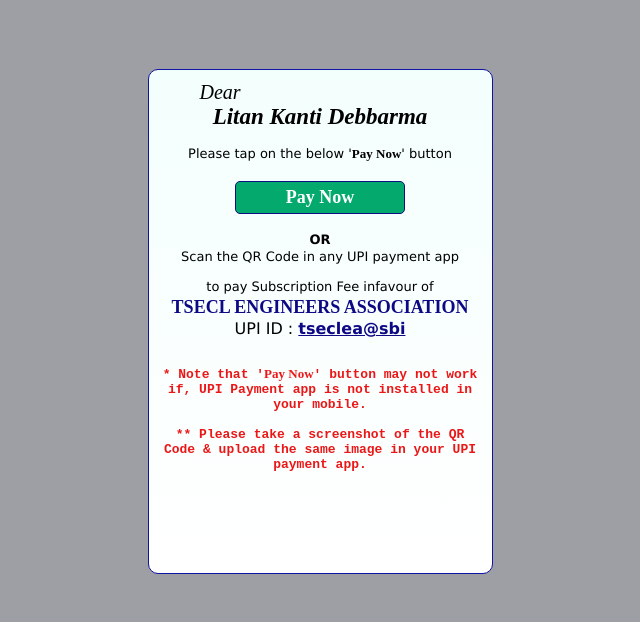
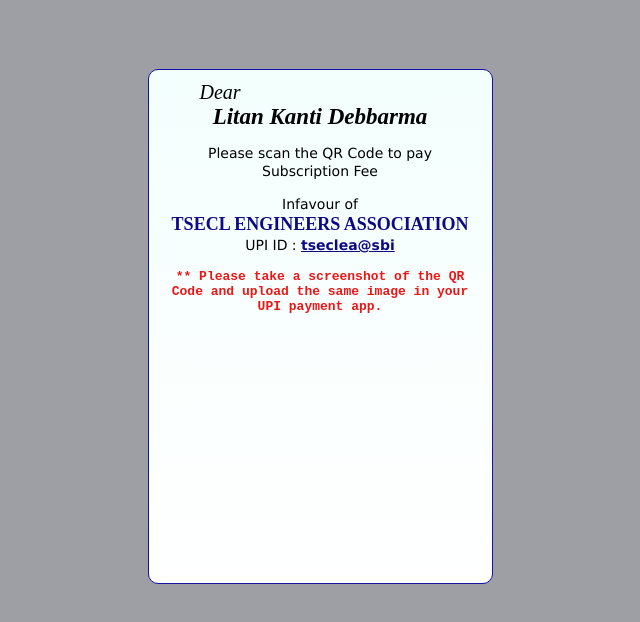
Before and after one commit to tseclengineersasso/010, a plain HTML site: page index.html in a window 1280 px wide. Shown: the whole page, without its empty margins (320-960 px from the left). Drawn offline with Linux system fonts and the light colour scheme; a script that the page names is missing.

Commit message:
Add files via upload

```diff
--- a/index.html
+++ b/index.html
@@ -15,22 +15,6 @@
 
     #qrcode {
         pointer-events: none;
-    }
-    button {
-        background-color: #04AA6D;
-        color: rgb(255, 255, 255);
-        padding: 5px 5px;
-        margin: 5px 0;
-        border: none;
-        cursor: pointer;
-        width: 50%;
-        border-radius: 5px;
-        border: 1px solid #0d0f83;
-    }
-    button:hover {
-        opacity: 0.9;
-        background-color: #7139d3;
-        color: rgb(253, 223, 133);
     }
     .container {
         text-align: center;
@@ -55,17 +39,19 @@
         font-weight: bold;
         line-height: 0.1;
         font-size: 23px;
-        padding-bottom: 5px;
+        padding-bottom: 3px;
     }
     .fnt3 {
-        font-size: 13px;
+        font-size: 14px;
+        line-height: 1.3;
+        padding-left: 30px;
+        padding-right: 30px;
+    }
+    .fnt4 {
+        font-size: 14px;
         line-height: 1.3;
         padding-left: 10px;
         padding-right: 10px;
-    }
-    .fnt4 {
-        font-family: 'Times New Roman';
-        font-weight: bold;
     }
     .fnt5 {
         font-family: 'Courier New';
@@ -99,7 +85,7 @@
     width: 23%; /* Could be more or less, depending on screen size */
     height: 53%;
     min-width: 343px;
-    min-height: 503px;
+    min-height: 513px;
     }
 
     /* Add Zoom Animation */
@@ -127,19 +113,11 @@
         <div class="container">
             <p class="fnt1">Dear</p>
             <p class="fnt2">Litan Kanti Debbarma</p>
-            <p class="fnt3">Please tap on the below '<span class="fnt4">Pay Now</span>' button</p>
-
-            <a href="upi://pay?pa=tseclea@sbi&pn=TSECL%20ENGINEERS%20ASSOCIATION&mc=8398&tr=&tn=ID010%20Subscription&am=&cu=INR&url=&mode=02&purpose=00&orgid=159002&sign=MEUCIQC4XHZJWEfBspS1A6+UMtQcBr/ZT00bWTdvZJhRCsLilwIgGPyzjukW/iwSieU2ohpTzfGLGxYwuJfK4ws/lBz8rzs=">
-                <button class="fnt">Pay Now</button>
-            </a>
-            <p class="fnt3"><b>OR</b><br><span style="line-height: 1.3">Scan the QR Code in any UPI payment app</span></p>
+            <p class="fnt3">Please scan the QR Code to pay Subscription Fee</p>
             <center id="qrcode"></center>
-            <p class="fnt3">to pay Subscription Fee infavour of<br><a class="fnt" style="color: rgb(13, 9, 133);">TSECL ENGINEERS ASSOCIATION</a>
-                <br><span style="font-size: 16px;">UPI ID : <u style="color: rgb(13, 9, 133);"><b>tseclea@sbi</b></u></span></p>
-
-            <p class="fnt5" style="padding-top: 13px;">* Note that '<span class="fnt4">Pay Now</span>' button may not work if, UPI Payment app is not installed in your mobile. </p>
-            <p class="fnt5"> ** Please take a screenshot of the QR Code & upload the same image in your UPI payment app. </p>
-
+            <p class="fnt4">Infavour of<br><a class="fnt" style="color: rgb(13, 9, 133);">TSECL ENGINEERS ASSOCIATION</a>
+                <br>UPI ID : <u style="color: rgb(13, 9, 133);"><b>tseclea@sbi</b></u></p>
+            <p class="fnt5"> ** Please take a screenshot of the QR Code and upload the same image in your UPI payment app. </p>
         </div>
     </div>
 </div>
@@ -149,8 +127,8 @@
         var upiData = "upi://pay?pa=tseclea@sbi&pn=TSECL%20ENGINEERS%20ASSOCIATION&mc=8398&tr=&tn=ID010%20Subscription&am=&cu=INR&url=&mode=02&purpose=00&orgid=159002&sign=MEUCIQC4XHZJWEfBspS1A6+UMtQcBr/ZT00bWTdvZJhRCsLilwIgGPyzjukW/iwSieU2ohpTzfGLGxYwuJfK4ws/lBz8rzs=";
         var qrcod = new QRCode(document.getElementById("qrcode"), {
             text: upiData,
-            width: 200,
-            height: 200,
+            width: 243,
+            height: 243,
         });
         qrcod.make();
     }
```
